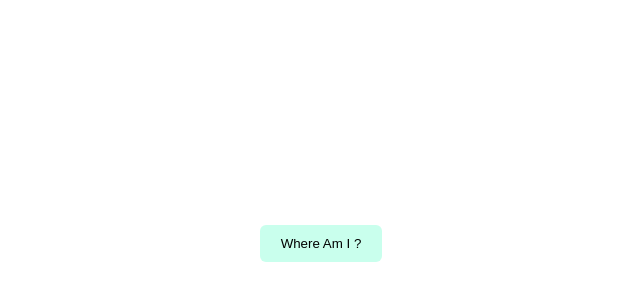
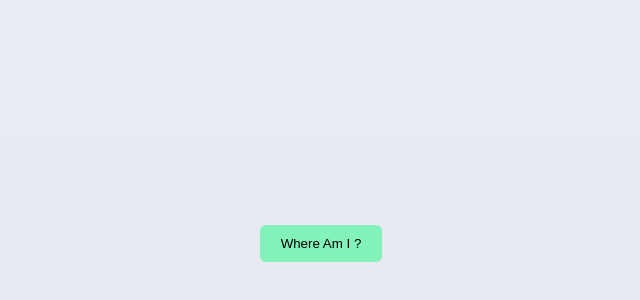
Before and after one commit to Ehsan-c137/whereAmI, a plain HTML site: page index.html in a window 1280 px wide. Shown: the part 436-736 px from the top of the page, without its empty margins (319-959 px from the left). Drawn offline with Linux system fonts and the light colour scheme.

Commit message:
change backgroundColor of main container & btn

```diff
--- a/style/main.scss
+++ b/style/main.scss
@@ -6,6 +6,7 @@ main {
    place-items: center;
    gap: 1rem;
    height: 100vh;
+   background-image: linear-gradient(to top, #e6e9f0 0%, #eef1f5 100%);
 }
 
 .country {
@@ -17,6 +18,8 @@ main {
       transition: 0.6s;
       opacity: 0;
       border-radius: 6px;
+
+      background-color: white;
    }
    &__flag {
       width: 30rem;
@@ -38,7 +41,8 @@ main {
 .button {
    cursor: pointer;
    padding: 1rem 2rem;
-   background-color: rgba(127, 255, 212, 0.424);
+   background-color: rgba(7, 251, 121, 0.45);
+   color: black;
    border-radius: 6px;
    border: 1px solid transparent;
    transition: 0.3s all;
```
Also changed, not shown: style/main.css, 1 other file.
